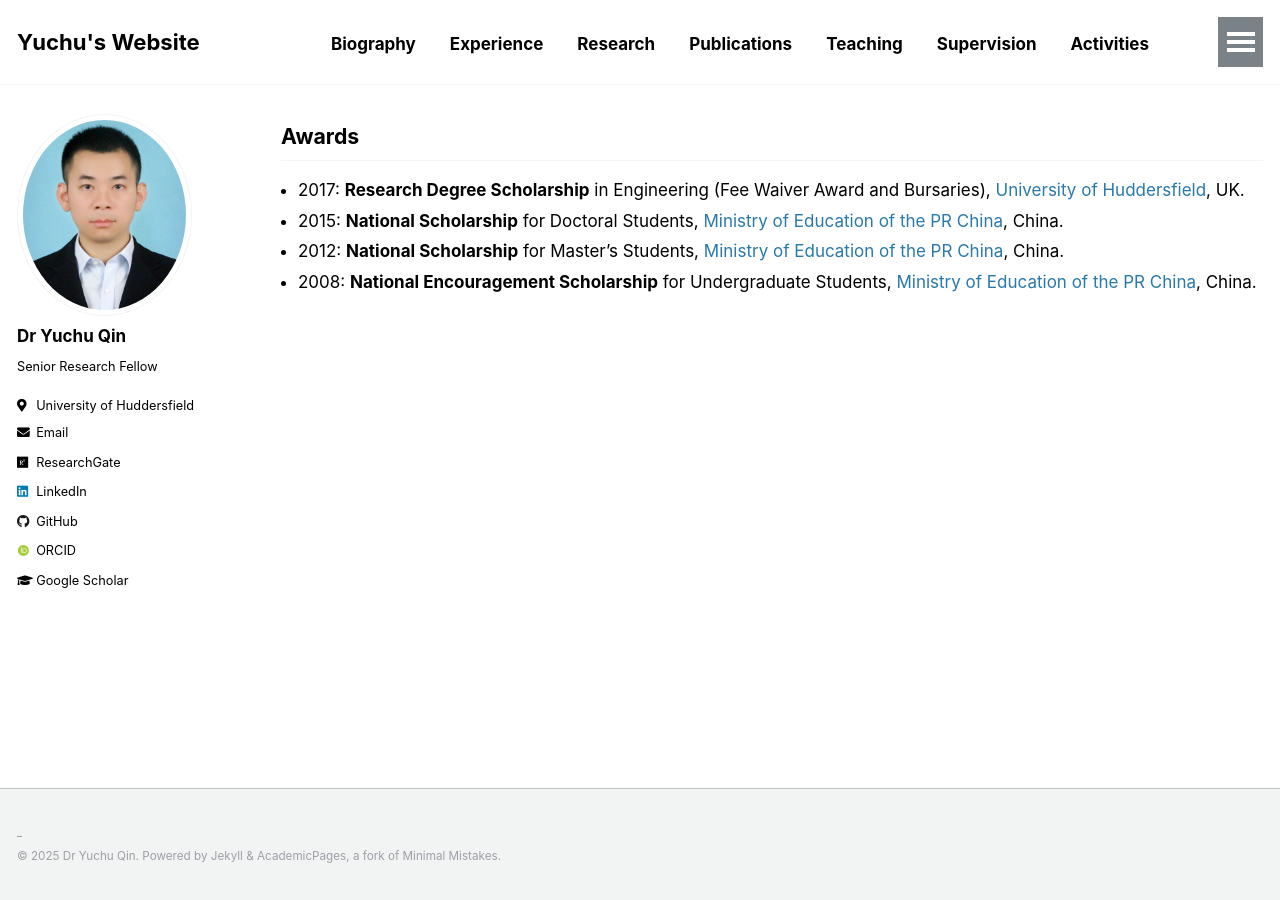
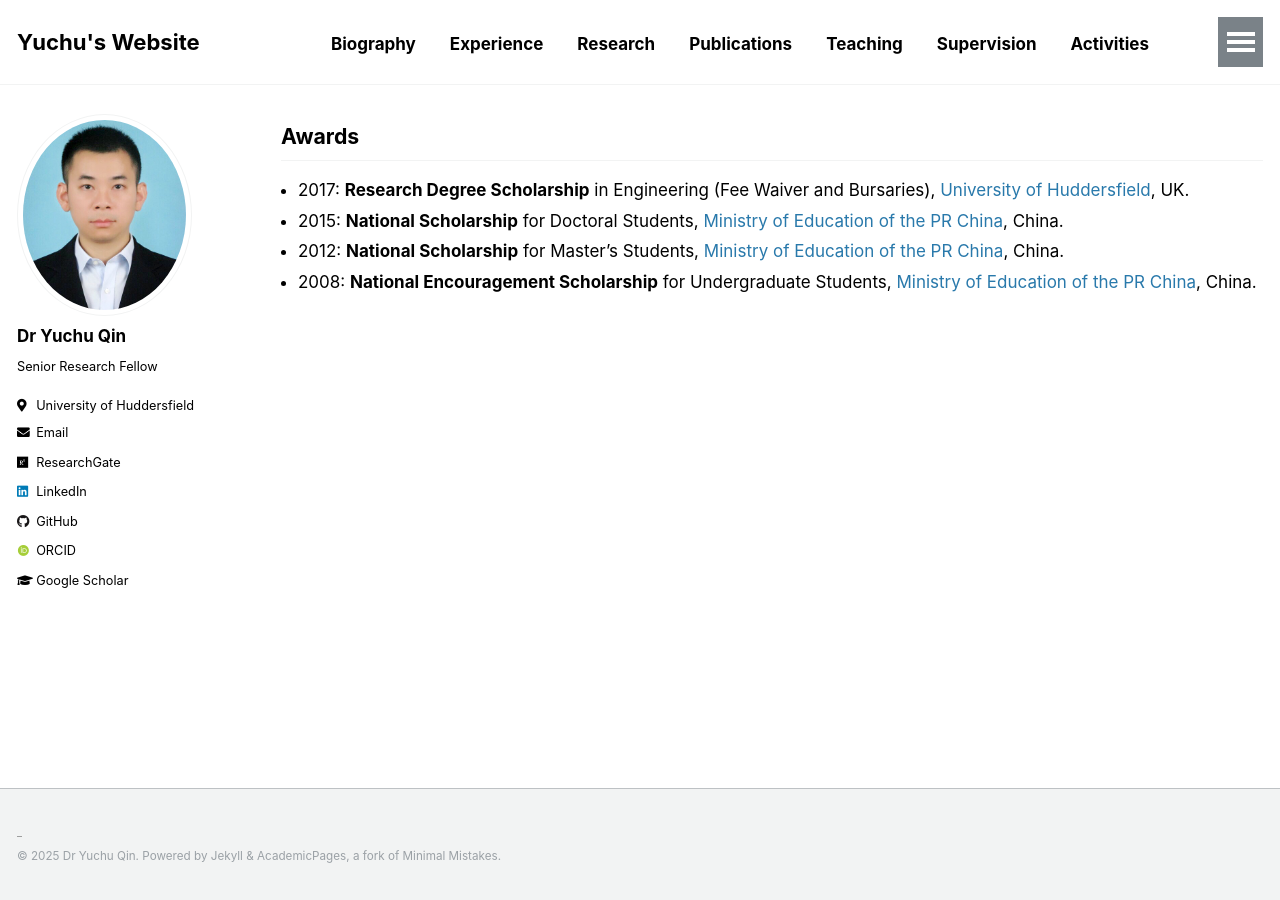
Before and after one commit to yuchu-qin/yuchu-qin.github.io, a Jekyll site: the page built from _pages/awards.md, in a window 1280 px wide. Built offline with Jekyll 4.4.1, drawn with Linux system fonts in a browser that asks for light colours; some web fonts are replaced; our own code applies the rules of GitHub Pages for plain Markdown files.

Commit message:
Update awards.md

```diff
--- a/_pages/awards.md
+++ b/_pages/awards.md
@@ -4,7 +4,7 @@ author_profile: true
 ---
 
 ## Awards
-- 2017: **Research Degree Scholarship** in Engineering (Fee Waiver Award and Bursaries), [University of Huddersfield](https://www.hud.ac.uk/), UK.
+- 2017: **Research Degree Scholarship** in Engineering (Fee Waiver and Bursaries), [University of Huddersfield](https://www.hud.ac.uk/), UK.
 - 2015: **National Scholarship** for Doctoral Students, [Ministry of Education of the PR China](http://www.moe.gov.cn/), China.
 - 2012: **National Scholarship** for Master's Students, [Ministry of Education of the PR China](http://www.moe.gov.cn/), China.
 - 2008: **National Encouragement Scholarship** for Undergraduate Students, [Ministry of Education of the PR China](http://www.moe.gov.cn/), China.
```
